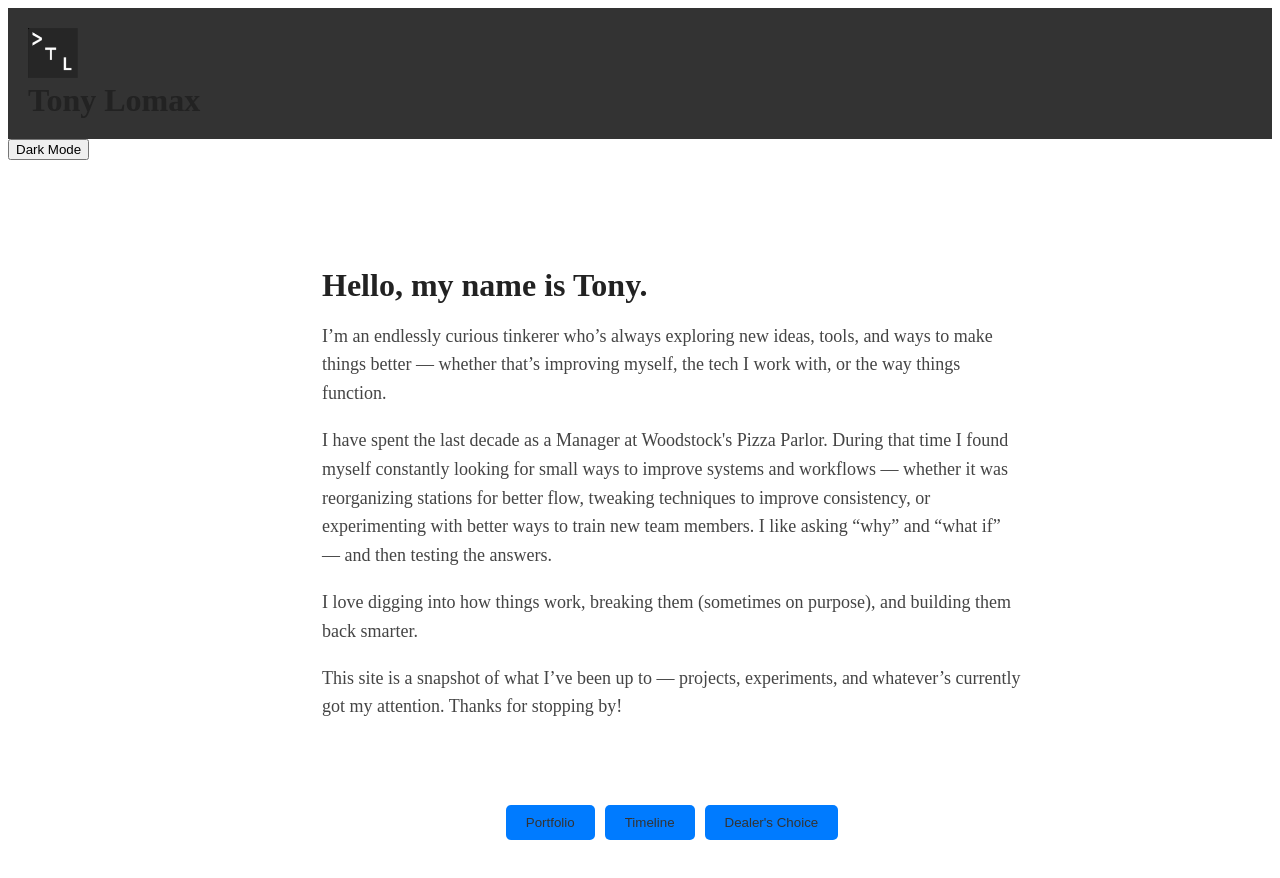
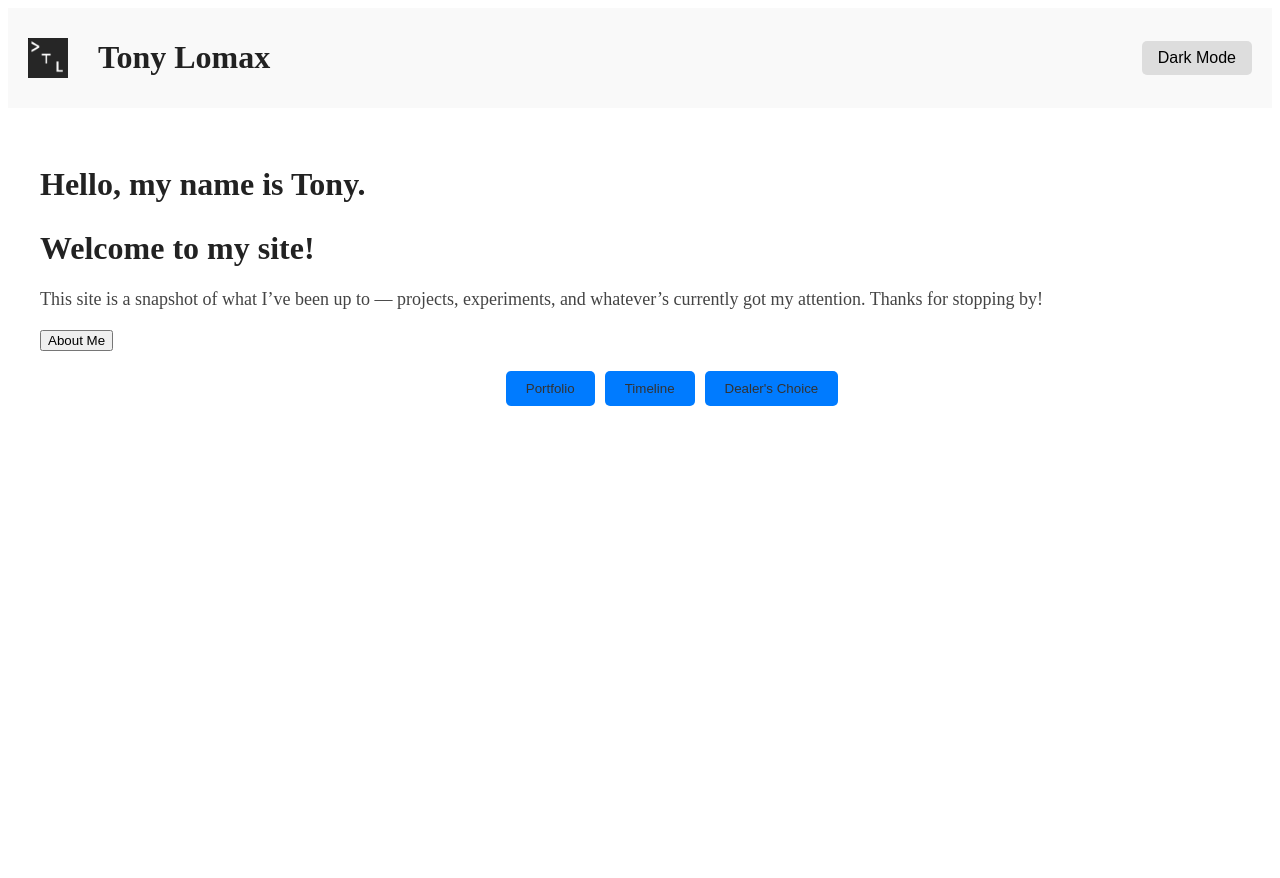
Before and after one commit to lomaxanthony/Portfolio, a React (Vite) app: page / in a window 1280 px wide. Shown: the top 878 px of the page. After the commit the page ends 800 px from the top, so only its background shows below. Built offline with nearby package versions, Linux system fonts and the light colour scheme.

Commit message:
Added conditional rednering with a button for the about me blurb

```diff
--- a/src/App.jsx
+++ b/src/App.jsx
@@ -5,21 +5,13 @@ import TabSwitcher from './components/TabSwitcher'
 
 function App() {
 
-  const [darkMode, setDarkMode] = useState(false);
 
-  const toggleDarkMode = () => {
-    setDarkMode(!darkMode);
-    document.body.classList.toggle('dark-mode', !darkMode);
-  };
 
 
   return (
     <>
       <div>
         <Header />
-        <button onClick={toggleDarkMode} className="darkModeToggle">
-          {darkMode ? 'Light Mode' : 'Dark Mode'}
-        </button>
         <main className='mainContent'>
           <Intro />
           <TabSwitcher />
--- a/src/components/Header.jsx
+++ b/src/components/Header.jsx
@@ -1,25 +1,32 @@
+import React, { useState } from "react";
+
 function Header() {
+    const [darkMode, setDarkMode] = useState(false);
+
+    const toggleDarkMode = () => {
+        setDarkMode(!darkMode);
+        document.body.classList.toggle('dark-mode', !darkMode);
+    };
+
     return (
         <header className="title">
-            <div>
-                <a
-                  href="/"
-                  className="logo"
-                >
+            <div className="header-left">
+                <a href="/" className="logo">
                     <img
-                      src="/favicon/android-chrome-192x192.png"
-                      width={40}
-                      height={40}
-                      alt="terminalLogo"
-                      className="terminalLogo"
+                        src="/favicon/android-chrome-192x192.png"
+                        width={40}
+                        height={40}
+                        alt="terminalLogo"
+                        className="terminalLogo"
                     />
                 </a>
-                <h1>
-                    Tony Lomax
-                </h1>
+                <h1>Tony Lomax</h1>
             </div>
+            <button onClick={toggleDarkMode} className="darkModeToggle">
+                {darkMode ? 'Light Mode' : 'Dark Mode'}
+            </button>
         </header>
-    )
+    );
 }
 
 export default Header;
--- a/src/components/Intro.jsx
+++ b/src/components/Intro.jsx
@@ -1,19 +1,46 @@
+import { useState } from "react";
+
 function Intro() {
+
+    const [openBlurb, setOpenBlurb] = useState(false);
+
+    const toggleBlurb = () => {
+      setOpenBlurb( !openBlurb);
+    };
+
+    const renderBlurb = () => {
+      if (openBlurb) {
         return (
-        <section className="intro-section">
-        <h1 className="intro-heading">Hello, my name is Tony.</h1>
-        <p className="intro-text">
+          <div  className="introBlurb">
+            <p>
               I’m an endlessly curious tinkerer who’s always exploring new ideas, tools, and ways to make things better — whether that’s improving myself, the tech I work with, or the way things function.
             </p>
-        <p className="intro-text">
+            <p>
               I have spent the last decade as a Manager at Woodstock's Pizza Parlor. During that time I found myself constantly looking for small ways to improve systems and workflows — whether it was reorganizing stations for better flow, tweaking techniques to improve consistency, or experimenting with better ways to train new team members. I like asking “why” and “what if” — and then testing the answers.
             </p>
-        <p className="intro-text">
+            <p>
               I love digging into how things work, breaking them (sometimes on purpose), and building them back smarter.
             </p>
+          </div>
+        );
+      }
+
+      {/* Show nothig unless button is clicked */}
+      return null;
+    };
+
+    {/* Render the introduction and give an option to click a button to render more about me */}
+    return (
+      <section>
+        <h1 className="intro-heading">Hello, my name is Tony.</h1>
+        <h2 className="intro-heading">Welcome to my site!</h2>
         <p className="intro-text">
             This site is a snapshot of what I’ve been up to — projects, experiments, and whatever’s currently got my attention. Thanks for stopping by!
         </p>
+        <button onClick={toggleBlurb} className="blurb-toggle">
+            {openBlurb ? "Hide" : "About Me"}
+        </button>
+        {renderBlurb()}
       </section>
     )
 }
--- a/src/styles/styles.css
+++ b/src/styles/styles.css
@@ -28,7 +28,6 @@
   --border-color: #444;
   --shadow-color: rgba(0, 0, 0, 0.5);
 }
-
 
 /*
 *
@@ -70,24 +69,62 @@ a:hover {
 *     header styling
 *
 */
-.title {
-  background-color: #333; /* Dark background for contrast */
-  color: #fff; /* White text for readability */
-  padding: 20px; /* Add padding around the header */
+/* General header styling */
+header.title {
+  display: flex;
+  justify-content: space-between; /* Space out the left and right sections */
+  align-items: center; /* Vertically center the items */
+  padding: 10px 20px;
+  background-color: var(--header-bg);
+  color: var(--header-text);
+}
+
+/* Left section (logo and title) */
+.header-left {
+  display: flex; /* Align logo and name horizontally */
+  align-items: center; /* Vertically center the logo and name */
+}
+
+.header-left .logo {
   display: flex;
   align-items: center;
-  justify-content: space-between; /* Space out the logo and title */
+  text-decoration: none;
+  color: inherit;
 }
 
-.title h1 {
-  font-size: 2rem; /* Adjust the font size */
-  margin: 0; /* Remove default margin */
+.header-left h1 {
+  margin-left: 30px;
+  font-size: 2 rem;
 }
 
-.logo img {
-  height: 50px; /* Adjust the logo size */
-  width: auto; /* Maintain aspect ratio */
+/* Dark mode toggle button */
+button.darkModeToggle {
+  padding: 8px 16px;
+  border: none;
+  border-radius: 5px;
+  cursor: pointer;
+  font-size: 1rem;
+  background-color: var(--button-bg);
+  color: var(--button-text);
+  transition: background-color 0.3s, color 0.3s;
 }
+
+/* Dark mode styles */
+body.dark-mode {
+  --header-bg: #333;
+  --header-text: #fff;
+  --button-bg: #555;
+  --button-text: #fff;
+}
+
+/* Light mode styles */
+body {
+  --header-bg: #f9f9f9;
+  --header-text: #000;
+  --button-bg: #ddd;
+  --button-text: #000;
+}
+
 
 /*
 *
```
Lines whose indentation alone changed are shown as unchanged.
